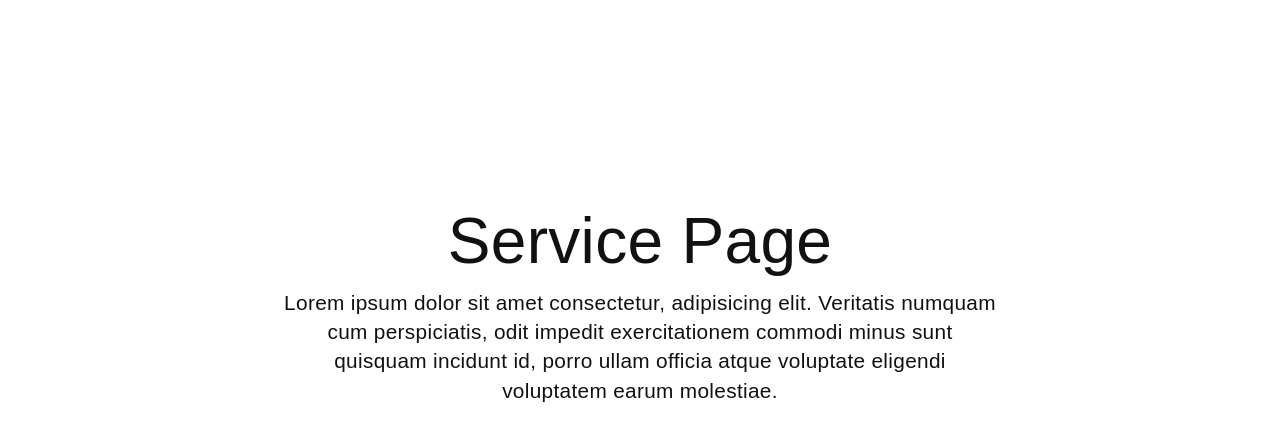
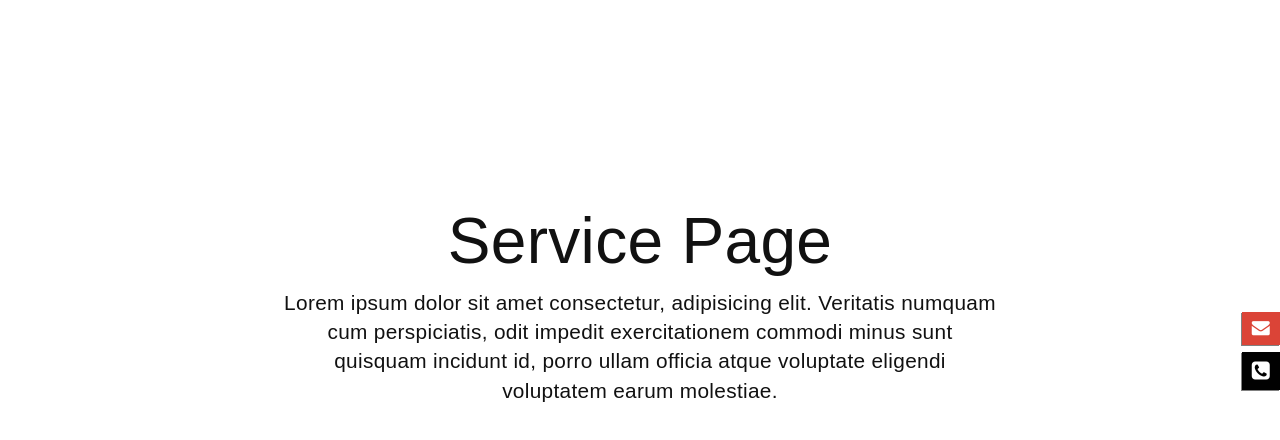
Before and after one commit to LiviIn/UI_DEMO_WORKS, a plain HTML site: page services.html in a window 1280 px wide. Shown: the part 88-528 px from the top of the page. Drawn offline with nearby package versions, Linux system fonts and the light colour scheme.

Commit message:
add sticky icons

```diff
--- a/css/style.css
+++ b/css/style.css
@@ -111,6 +111,33 @@ header .navbar-brand img{
     width: 125px;
 }
 /*.... Header section css End.... */
+
+.sticky_container_email{
+    position: fixed;
+    top: 50%;
+    right: 0;
+    background-color: #db4437;
+    box-shadow: gray -1px 1px;
+    font-size: 18px;
+    z-index: 999;
+    padding: 3px 10px;
+}
+.sticky_container_email i{
+    color: #FFF
+}
+.sticky_container_Phone{
+    position: fixed;
+    top: 55%;
+    right: 0;
+    background-color: #010101;
+    box-shadow: gray -1px 1px;
+    font-size: 21px;
+    z-index: 999;
+    padding: 3px 10px;
+}
+.sticky_container_Phone i{
+    color: #FFF
+}
 /*.... hero section CSS start....*/
 #hero_section{
     position: relative;
--- a/services.html
+++ b/services.html
@@ -10,7 +10,8 @@
     <link rel="icon" type="image/x-icon" href="./accets/images/aaa_fav_icon.png">
     <!-- Bootstrap CSS -->
     <link href="https://cdn.jsdelivr.net/npm/bootstrap@5.0.2/dist/css/bootstrap.min.css" rel="stylesheet" integrity="sha384-EVSTQN3/azprG1Anm3QDgpJLIm9Nao0Yz1ztcQTwFspd3yD65VohhpuuCOmLASjC" crossorigin="anonymous">
-
+    <!-- font-awesome -->
+    <link rel="stylesheet" href="https://cdnjs.cloudflare.com/ajax/libs/font-awesome/4.7.0/css/font-awesome.min.css">
     <!-- Add Google Fonts -->
     <link rel="preconnect" href="https://fonts.googleapis.com">
     <link rel="preconnect" href="https://fonts.gstatic.com" crossorigin>
@@ -64,6 +65,18 @@
       </nav>
 </header>
 <!-- Navigation Menu End-->
+<!-- Sticky Buttons Start -->
+  <div class="sticky_container_email">
+    <div class="sticky_button">
+      <a href=""><i class="fa fa-envelope" aria-hidden="true"></i></a>
+    </div>
+  </div>
+  <div class="sticky_container_Phone">
+    <div class="sticky_button">
+      <a href=""><i class="fa fa-phone-square" aria-hidden="true"></i></i></a>
+    </div>
+  </div>
+<!-- Sticky Buttons End -->
 
 
     <div class="section_slide" data-0="transform:translateX(0%);" data-1000="transform:translateX(-200%);">
```
